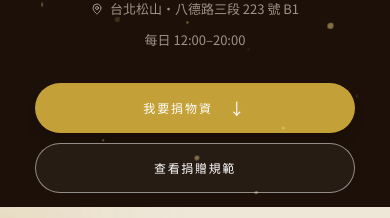
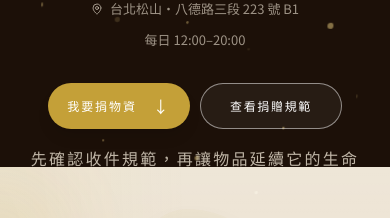
Before and after one commit to azsmetf0904-Shawn/heart-universe-center, a Next.js app: page /charity in a window 390 px wide. Shown: the part 577-795 px from the top of the page. Built offline with nearby package versions, Linux system fonts and the light colour scheme; no server answers.

Commit message:
Refine mobile charity spacing and CTA proportions

```diff
--- a/app/globals.css
+++ b/app/globals.css
@@ -1064,9 +1064,27 @@ button, a, [role="button"], label[for] {
 }
 
 @media (max-width: 767px) {
+  .hu-charity-about {
+    padding-top: 52px !important;
+    padding-bottom: 52px !important;
+  }
+  .hu-charity-hero-actions {
+    width: auto;
+    flex-direction: row !important;
+    gap: 10px !important;
+  }
+  .hu-charity-hero-actions > a {
+    width: auto;
+    min-width: 142px;
+    min-height: 46px;
+    padding-left: 18px !important;
+    padding-right: 18px !important;
+    white-space: nowrap;
+  }
+
   .hu-charity-hero {
-    height: 720px !important;
-    min-height: 720px;
+    height: 680px !important;
+    min-height: 680px;
     background: var(--charcoal);
     overflow: hidden;
   }
```
